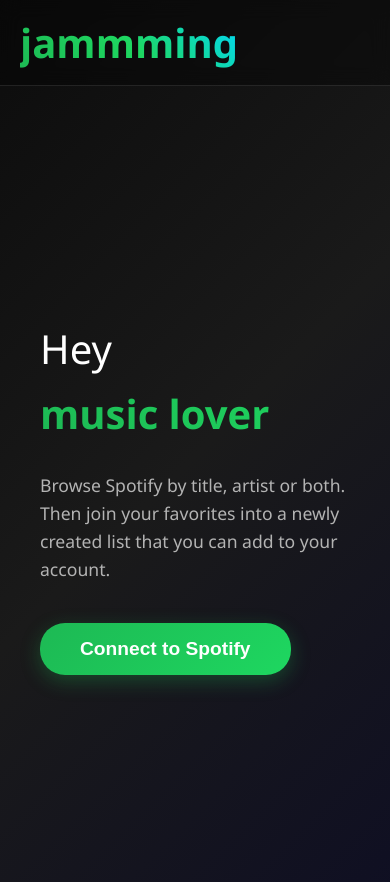
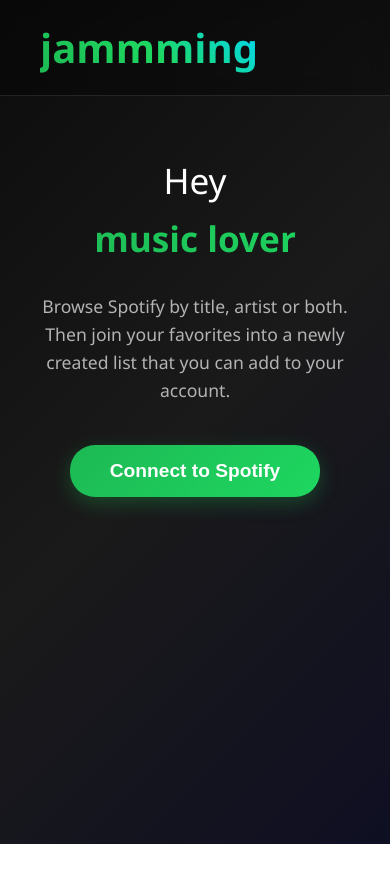
Before and after one commit to ScottODev/jammming, a React (Create React App) app: page / in a window 390 px wide. Shown: the top 882 px of the page. After the commit the page ends 844 px from the top, so only its background shows below. Built offline with nearby package versions, Linux system fonts and the light colour scheme; no server answers.

Commit message:
Responsive Design Improvements

```diff
--- a/src/App.css
+++ b/src/App.css
@@ -76,7 +76,7 @@
   justify-content: center;
   align-items: center;
   min-height: calc(100vh - 100px);
-  padding: 40px 20px;
+  padding: 40px 20px 20px 20px;
 }
 
 /* Welcome Section */
@@ -405,26 +405,30 @@
 
 /* Responsive Design */
 @media (max-width: 768px) {
-  .App-content {
-    grid-template-columns: 1fr;
-    padding: 0 20px 20px 20px;
+  .welcome-wrapper {
+    flex-direction: column;
+    justify-content: flex-start; /* avoids content overflow */
+    padding-top: 40px;
+    padding-bottom: 20px;
+    min-height: auto; /* let it expand naturally */
   }
 
   .welcome-section {
     padding: 20px;
+    text-align: center;
   }
 
   .welcome-title,
   .welcome-name {
-    font-size: 2.5rem;
+    font-size: 2.2rem;
   }
 
-  .app-header {
-    padding: 15px 20px;
+  .App-content {
+    padding-top: 20px;
   }
 
-  .user-info {
-    flex-direction: column;
-    gap: 10px;
+  .results-card,
+  .playlist-card {
+    margin-bottom: 20px; /* stack nicely */
   }
 }
```
